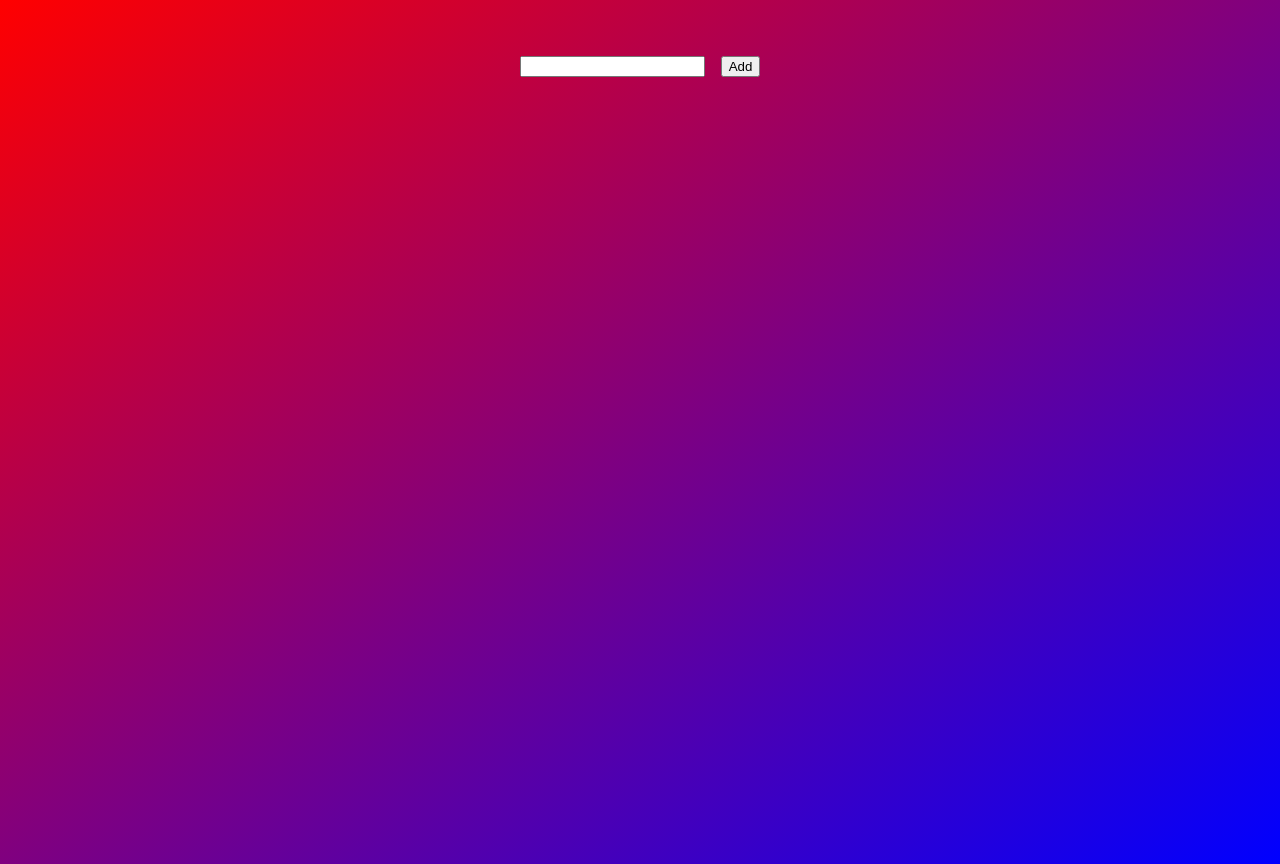
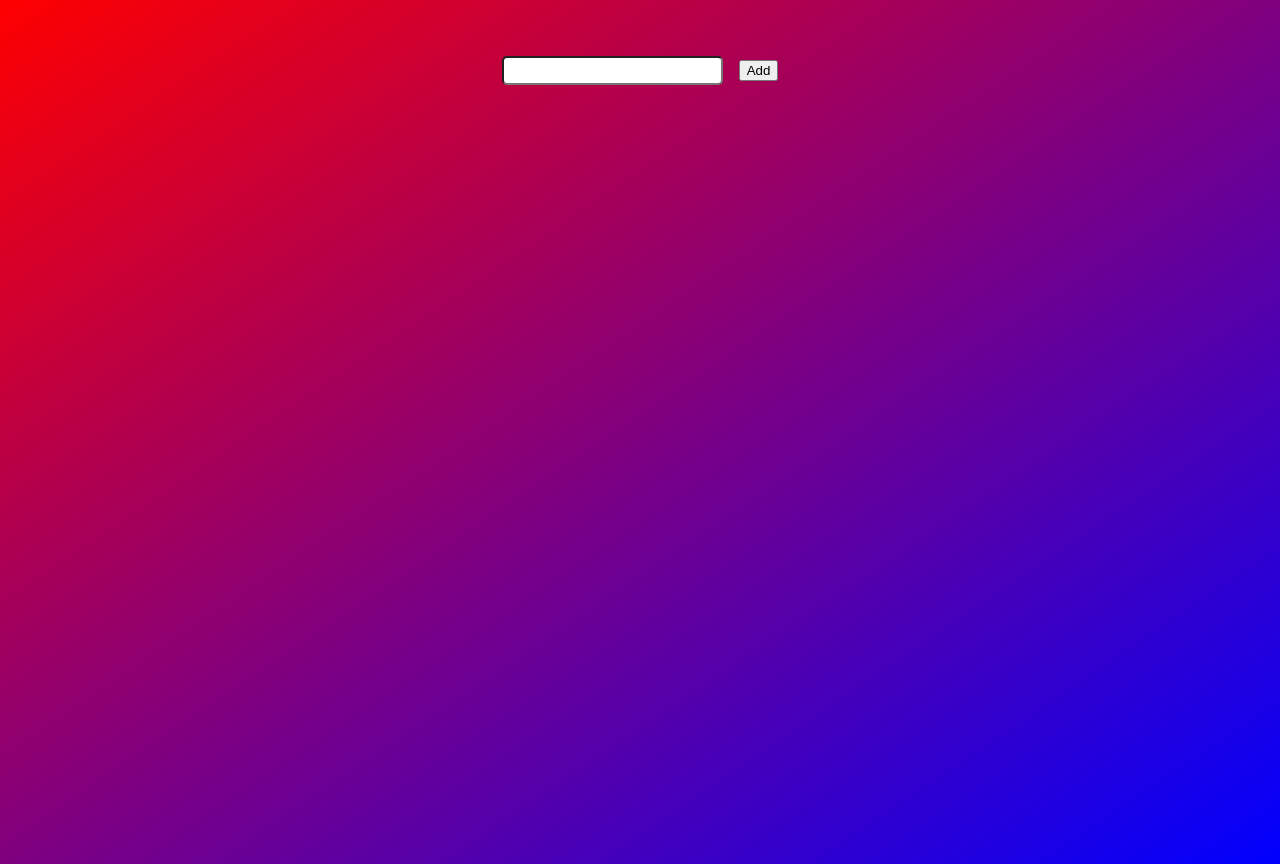
Before and after one commit to hamidullah-hamidi/to-do-list, a React (Create React App) app: page / in a window 1280 px wide. Built offline with nearby package versions, Linux system fonts and the light colour scheme.

Commit message:
CSS updated

```diff
--- a/src/style.css
+++ b/src/style.css
@@ -25,6 +25,12 @@ ul {
   list-style: none;
 }
 
-li{
+li {
   color: #ffff;
 }
+
+input {
+  outline: none;
+  border-radius: 5px;
+  padding: 5px 20px;
+}
```
